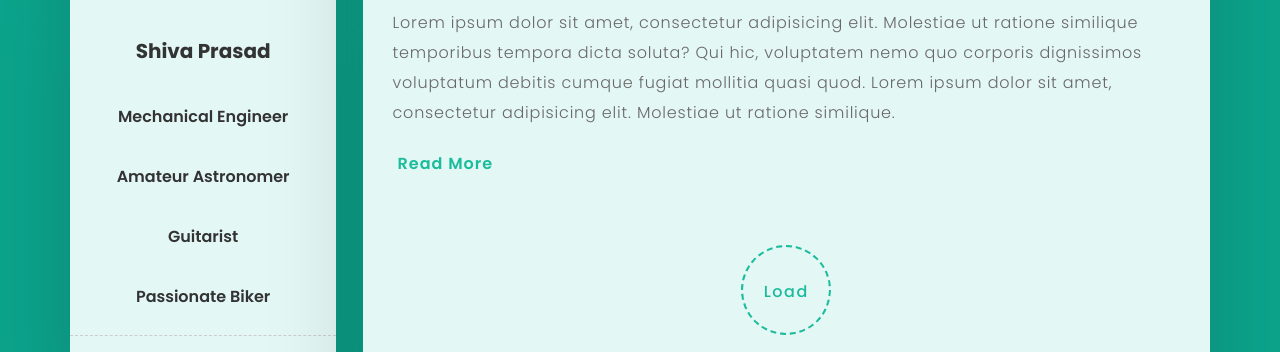
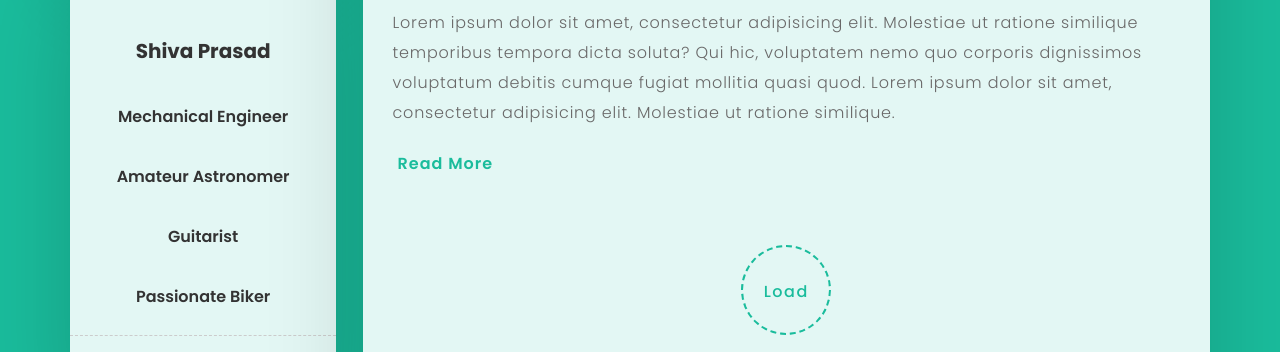
Before and after one commit to RiderCircle/RiderDiaries, a website: page index.html in a window 1280 px wide. Shown: the part 320-672 px from the top of the page. Drawn offline with Linux system fonts and the light colour scheme.

Commit message:
changing BGcolour

```diff
--- a/css/style.css
+++ b/css/style.css
@@ -52,7 +52,7 @@
 
 body {
     font-family: "Poppins", sans-serif;
-    background: #0CA48C !important;
+    background: #1abc9c !important;
 }
 
 html {
```
